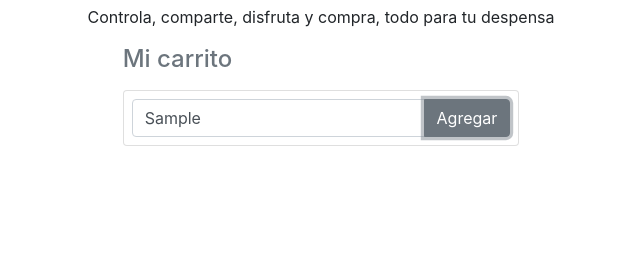
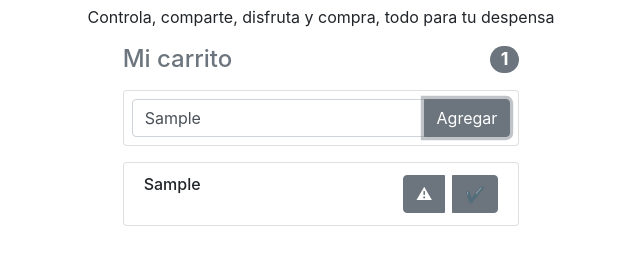
Before and after one commit to glorianayeli/ListaSuper, a plain HTML site: page index.html in a window 1280 px wide. Both pictures are taken after typing "Sample" into the empty fields and a click on the button "Agregar". Shown: the part 199-464 px from the top of the page, without its empty margins (319-959 px from the left). Drawn offline with Linux system fonts and the light colour scheme.

Commit message:
finalizar diseño

```diff
--- a/assets/js/index.js
+++ b/assets/js/index.js
@@ -10,12 +10,12 @@ function addItem() {
             "<li class='list-group-item d-flex justify-content-between lh-condensed element' id='elemento" + listIndex + "'>" +
             "<div><h6 class='my-0 description'>" + text + "</h6></div>" +
             "<div class='btn-group' role='group'>" +
-            "<button type='button' onclick='deleteItem(" + listIndex + ")' class='btn btn-secondary delete-button'>5</button>" +
-            "<button type='button' onclick='doneItem(" + listIndex + ")' class='btn btn-secondary done-button'>D</button>" +
+        "<button type='button' onclick='deleteItem(" + listIndex + ")' class='btn btn-secondary delete-button mr-2'>&#9888;</button>" +
+        "<button type='button' onclick='doneItem(" + listIndex + ")' class='btn btn-secondary done-button'>&#10004;</button>" +
             "</div>" +
             "</li>";
 
-        listIndex++
+        listIndex++;
     }
     Items.textContent = listIndex - 1;
 }
--- a/index.html
+++ b/index.html
@@ -32,6 +32,6 @@
         </ul>
     </div>
 </body>
-<script src="assets/js/IndexJS.js"></script>
+<script src="assets/js/index.js"></script>
 
 </html>
```
